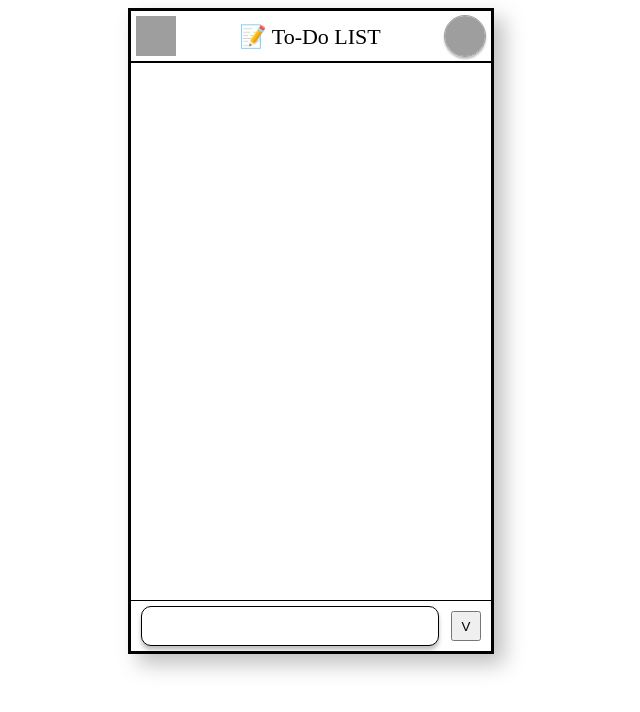
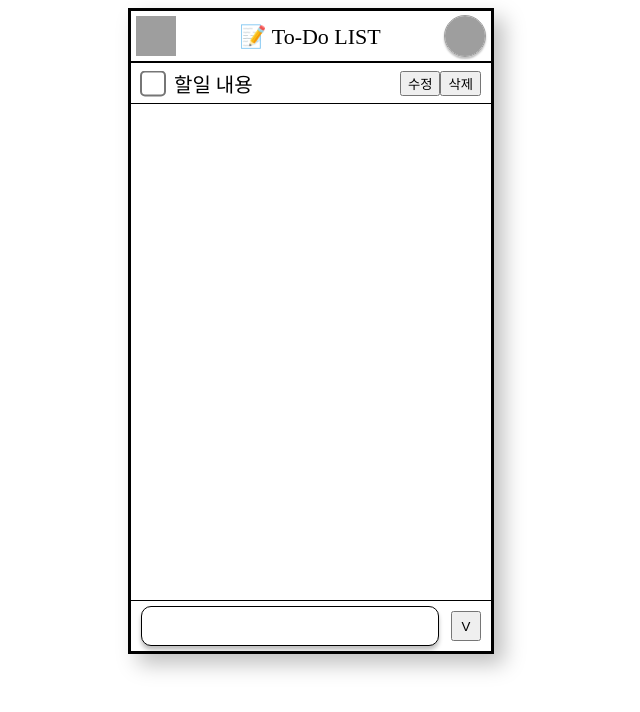
Before and after one commit to jsh3418/my-todo-app, a React (Create React App) app: page / in a window 1280 px wide. Shown: the top 712 px of the page, without its empty margins (329-969 px from the left). Built offline with nearby package versions, Linux system fonts and the light colour scheme; grey boxes are pictures that could not be loaded.

Commit message:
feat: 투두 컴포넌트 구현

```diff
--- a/src/App.js
+++ b/src/App.js
@@ -1,11 +1,21 @@
 import "./App.css";
 import Header from "./components/Header";
 import Input from "./components/Input";
+import Todo from "./components/Todo";
+import styled from "styled-components";
+
+const Todos = styled.div`
+  width: 360px;
+  height: 537px;
+`;
 
 function App() {
   return (
     <div className="App">
       <Header />
+      <Todos>
+        <Todo />
+      </Todos>
       <Input />
     </div>
   );
--- /dev/null
+++ b/src/components/Todo.jsx
@@ -0,0 +1,38 @@
+import styled from "styled-components";
+
+const List = styled.li`
+  width: 360px;
+  height: 40px;
+  display: flex;
+  align-items: center;
+
+  font-size: 20px;
+
+  border-bottom: 0.5px solid #000000;
+`;
+
+const CheckBox = styled.input`
+  width: 36px;
+  transform: scale(2);
+`;
+
+const EditButton = styled.button`
+  margin-left: auto;
+`;
+
+const DeleteButton = styled.button`
+  margin-right: 10px;
+`;
+
+function Todo() {
+  return (
+    <List>
+      <CheckBox type="checkbox"></CheckBox>
+      할일 내용
+      <EditButton>수정</EditButton>
+      <DeleteButton>삭제</DeleteButton>
+    </List>
+  );
+}
+
+export default Todo;
```
